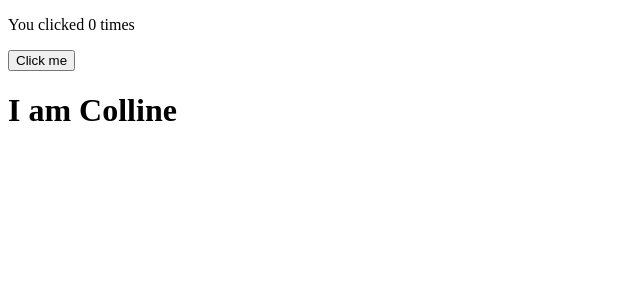
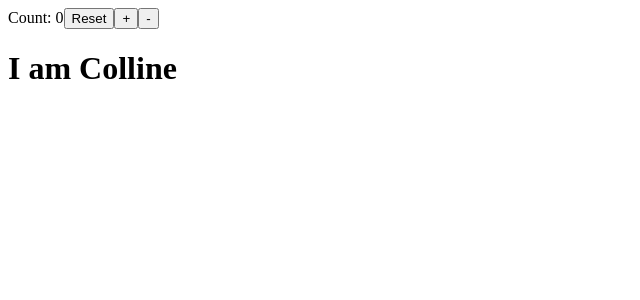
Before and after one commit to collinewait/with-react-hooks, a React (Create React App) app: page / in a window 1280 px wide. Shown: the top 300 px of the page, without its empty margins (0-640 px from the left). Built offline with nearby package versions, Linux system fonts and the light colour scheme.

Commit message:
compute state from the previous state

```diff
--- a/src/App.js
+++ b/src/App.js
@@ -45,14 +45,28 @@ const App = () => {
       }
     });
 
+    /**
+     * Unlike the setState method found in class components,
+     * useState does not automatically merge update objects.
+     * You can replicate this behavior by combining the function
+     * updater form with object spread syntax:
+     * setState(prevState => {
+     *  // Object.assign would also work
+     * return {...prevState, ...updatedValues};
+     *});
+     *
+     * Another option is useReducer, which is more suited
+     * for managing state objects that contain multiple sub-values.
+     */
+
   return (
-    <div>
-      <p>You clicked {count} times</p>
-      <button onClick={() => setCount(count + 1)}>
-        Click me
-      </button>
+    <>
+      Count: {count}
+      <button onClick={() => setCount(0)}>Reset</button>
+      <button onClick={() => setCount(prevCount => prevCount + 1)}>+</button>
+      <button onClick={() => setCount(prevCount => prevCount - 1)}>-</button>
       <h1>{newName}</h1>
-    </div>
+    </>
   );
 }
 
```
